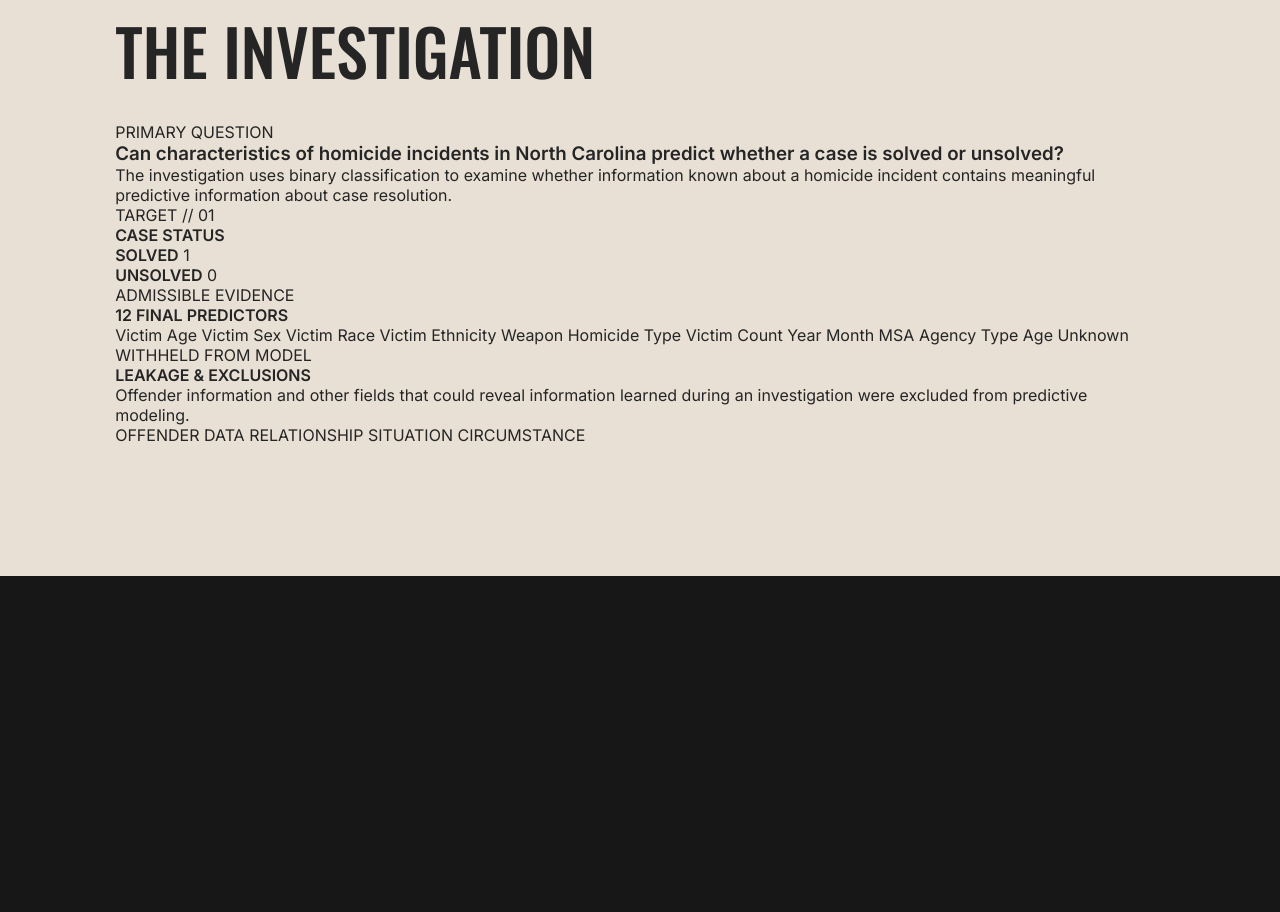
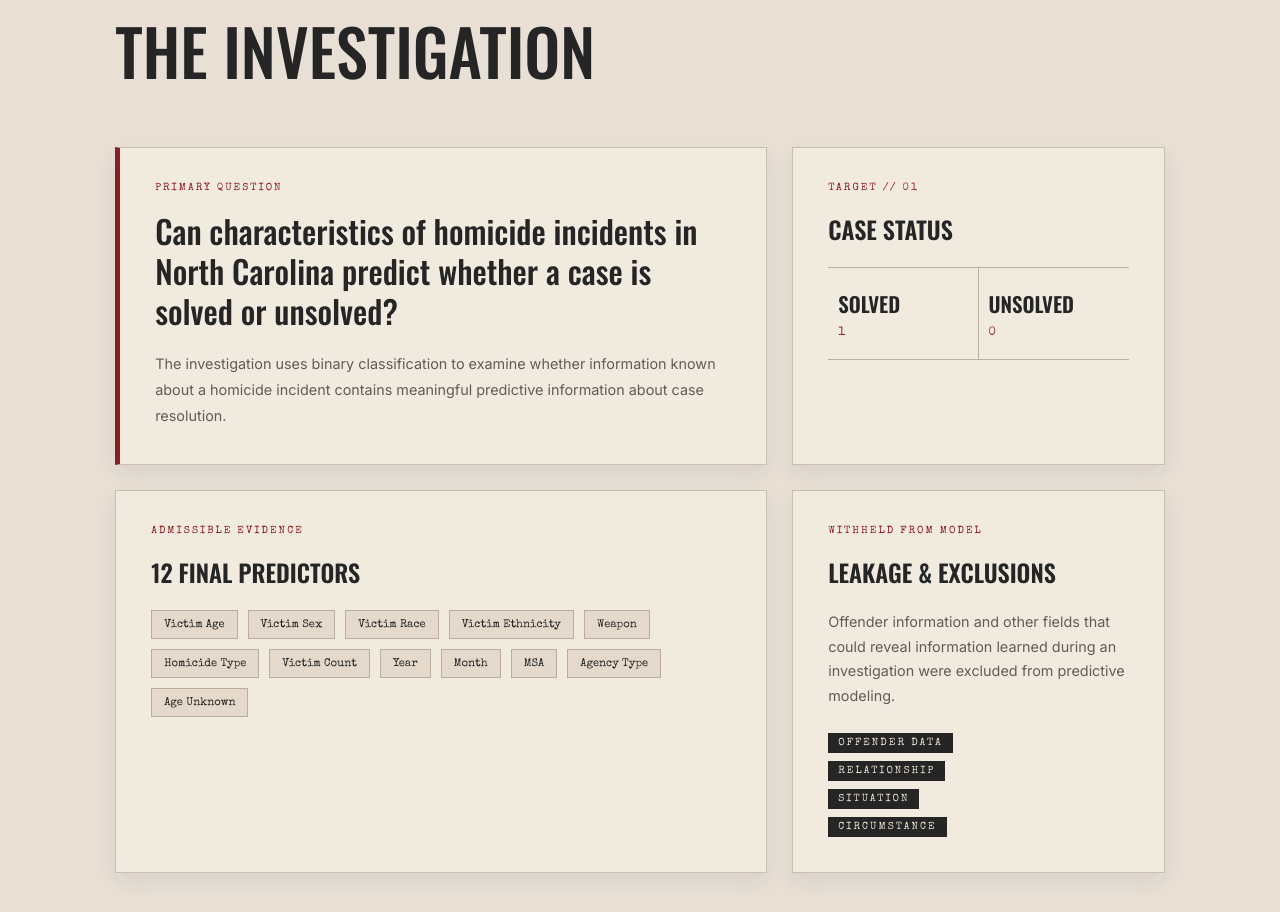
Before and after one commit to tmccain3/its_a_murder_project, a plain HTML site: page index.html in a window 1280 px wide. Shown: the part 1118-2030 px from the top of the page. Before the commit the page ends 1694 px from the top, so only its background shows below. Drawn offline with nearby package versions, Linux system fonts and the light colour scheme.

Commit message:
Add styles for investigation summary and case document

```diff
--- a/style.css
+++ b/style.css
@@ -345,6 +345,180 @@ body {
     margin-bottom: 25px;
 }
 
+/* =========================================
+   INVESTIGATION SUMMARY
+========================================= */
+
+.investigation-grid {
+    display: grid;
+    grid-template-columns: 1.4fr 0.8fr;
+    gap: 25px;
+
+    max-width: 1150px;
+    margin-top: 50px;
+}
+
+
+/* CASE DOCUMENT */
+
+.case-document {
+    position: relative;
+
+    background: #f1eadf;
+
+    border: 1px solid #c9beb0;
+
+    padding: 35px;
+
+    box-shadow:
+        0 8px 20px rgba(37, 37, 37, 0.08);
+}
+
+
+.document-label {
+    display: block;
+
+    color: var(--red);
+
+    font-family: "Special Elite", monospace;
+
+    font-size: 0.65rem;
+
+    letter-spacing: 2px;
+
+    margin-bottom: 18px;
+}
+
+
+/* RESEARCH QUESTION */
+
+.research-question {
+    border-left: 5px solid var(--red);
+}
+
+.research-question h3 {
+    font-family: "Oswald", sans-serif;
+
+    font-size: 2rem;
+    font-weight: 500;
+
+    line-height: 1.25;
+
+    margin-bottom: 20px;
+}
+
+.research-question p {
+    color: #615c56;
+
+    max-width: 700px;
+
+    line-height: 1.8;
+
+    font-size: 0.9rem;
+}
+
+
+/* TARGET */
+
+.target-card h4,
+.evidence-used h4,
+.excluded-evidence h4 {
+    font-family: "Oswald", sans-serif;
+
+    font-size: 1.5rem;
+
+    margin-bottom: 20px;
+}
+
+
+.status-options {
+    display: grid;
+    grid-template-columns: 1fr 1fr;
+
+    border-top: 1px solid #bbb0a4;
+    border-bottom: 1px solid #bbb0a4;
+}
+
+.status-options div {
+    padding: 20px 10px;
+}
+
+.status-options div:first-child {
+    border-right: 1px solid #bbb0a4;
+}
+
+.status-options strong {
+    display: block;
+
+    font-family: "Oswald", sans-serif;
+
+    font-size: 1.3rem;
+}
+
+.status-options span {
+    color: var(--red);
+
+    font-family: "Special Elite", monospace;
+
+    font-size: 0.75rem;
+}
+
+
+/* EVIDENCE TAGS */
+
+.evidence-tags {
+    display: flex;
+    flex-wrap: wrap;
+
+    gap: 10px;
+}
+
+.evidence-tags span {
+    border: 1px solid #b9ad9e;
+
+    padding: 8px 12px;
+
+    font-family: "Special Elite", monospace;
+
+    font-size: 0.7rem;
+
+    background: #e4d9ca;
+}
+
+
+/* EXCLUDED EVIDENCE */
+
+.excluded-evidence p {
+    color: #615c56;
+
+    line-height: 1.7;
+
+    margin-bottom: 25px;
+
+    font-size: 0.9rem;
+}
+
+.redacted-lines {
+    display: flex;
+    flex-direction: column;
+
+    gap: 8px;
+}
+
+.redacted-lines span {
+    width: fit-content;
+
+    background: var(--ink);
+    color: var(--paper);
+
+    padding: 5px 10px;
+
+    font-family: "Special Elite", monospace;
+
+    font-size: 0.65rem;
+
+    letter-spacing: 2px;
+}
 
 /* =========================================
    MOBILE
@@ -379,4 +553,7 @@ body {
 
         margin-right: 0;
     }
+   .investigation-grid {
+    grid-template-columns: 1fr;
 }
+}
```
